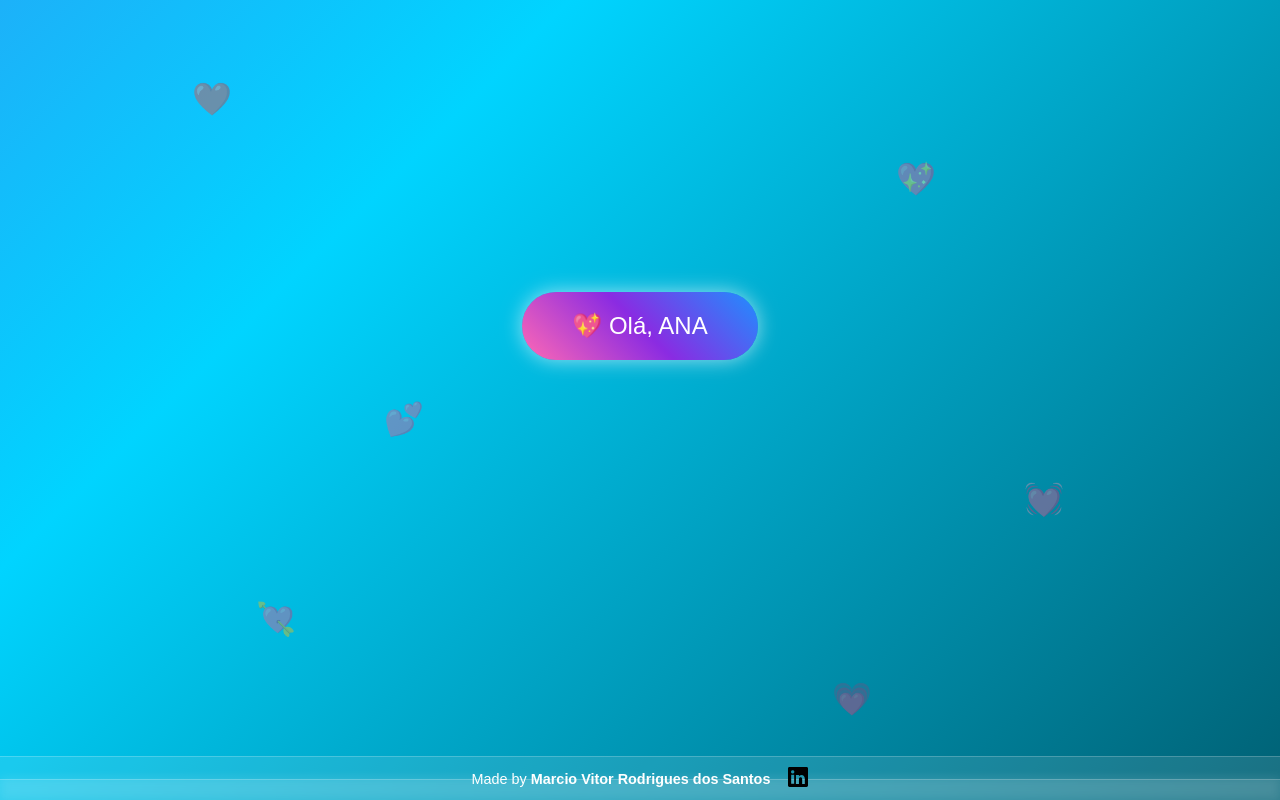
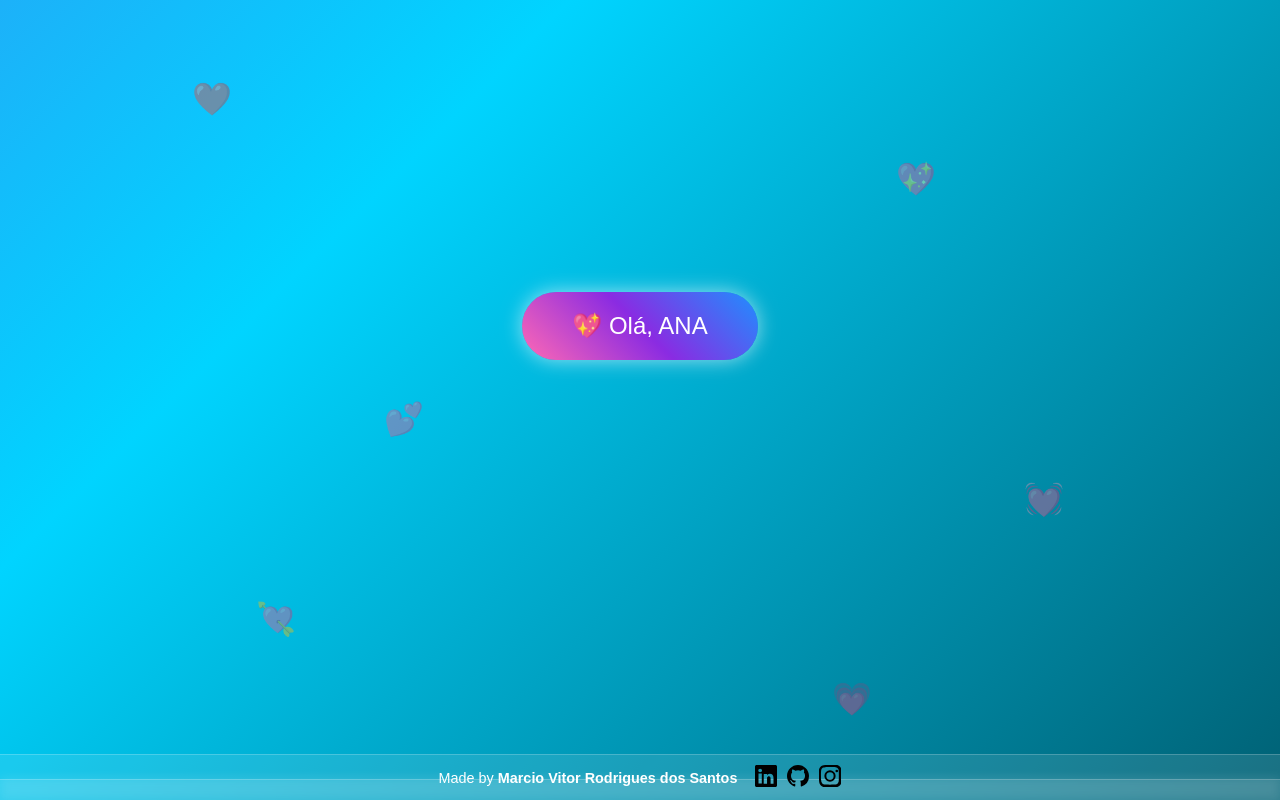
Before and after one commit to marciovitordev/Surprise, a plain HTML site: page index.html in a window 1280 px wide. Drawn offline with Linux system fonts and the light colour scheme.

Commit message:
Update index.html

```diff
--- a/index.html
+++ b/index.html
@@ -205,9 +205,9 @@
 <footer>
   <span>Made by <strong>Marcio Vitor Rodrigues dos Santos</strong></span>
   <span class="icons">
-    <a href="https://www.linkedin.com/in/seu-perfil" target="_blank" title="LinkedIn">
-      <!-- Ícone LinkedIn Preto -->
-      <svg xmlns="http://www.w3.org/2000/svg" width="20" height="20" fill="black" viewBox="0 0 16 16">
+    <!-- LinkedIn -->
+    <a href="https://www.linkedin.com/in/marcio-vitor/" target="_blank" title="LinkedIn" class="icon-linkedin">
+      <svg xmlns="http://www.w3.org/2000/svg" width="22" height="22" fill="black" viewBox="0 0 16 16">
         <path d="M0 1.146C0 .513.526 0 1.175 0h13.65C15.473 0 16 .513
         16 1.146v13.708c0 .633-.526 1.146-1.175
         1.146H1.175C.527 16 0 15.487 0
@@ -221,8 +221,47 @@
         1.253-.882.883 0 1.237.666 1.237 1.642v3.859h2.126z"/>
       </svg>
     </a>
+
+    <!-- GitHub -->
+    <a href="https://github.com/marciovitordev" target="_blank" title="GitHub" class="icon-github">
+      <svg xmlns="http://www.w3.org/2000/svg" width="22" height="22" fill="black" viewBox="0 0 16 16">
+        <path d="M8 0C3.58 0 0 3.58 0 8c0 3.54
+        2.29 6.53 5.47 7.59.4.07.55-.17.55-.38
+        0-.19-.01-.82-.01-1.49-2.01.37-2.53-.49-2.69-.94-.09-.23-.48-.94-.82-1.13-.28-.15-.68-.52-.01-.53.63-.01
+        1.08.58 1.23.82.72 1.21 1.87.87
+        2.33.66.07-.52.28-.87.51-1.07-1.78-.2-3.64-.89-3.64-3.95
+        0-.87.31-1.59.82-2.15-.08-.2-.36-1.01.08-2.12
+        0 0 .67-.21 2.2.82a7.65 7.65 0 0 1 4 0c1.53-1.04
+        2.2-.82 2.2-.82.44 1.11.16 1.92.08 2.12.51.56.82
+        1.27.82 2.15 0 3.07-1.87 3.75-3.65 3.95.29.25.54.73.54
+        1.48 0 1.07-.01 1.93-.01 2.19 0 .21.15.46.55.38A8.013
+        8.013 0 0 0 16 8c0-4.42-3.58-8-8-8z"/>
+      </svg>
+    </a>
+
+    <!-- Instagram -->
+    <a href="https://instagram.com/marcio1.br" target="_blank" title="Instagram" class="icon-instagram">
+      <svg xmlns="http://www.w3.org/2000/svg" width="22" height="22" fill="black" viewBox="0 0 16 16">
+        <path d="M8 0C5.741 0 5.332.01 4.488.048c-.844.04-1.422.174-1.927.372a3.927 3.927
+        0 0 0-1.437.937 3.927 3.927 0 0 0-.937
+        1.437c-.198.505-.332 1.083-.372 1.927C.01 5.332
+        0 5.741 0 8s.01 2.668.048 3.512c.04.844.174 1.422.372
+        1.927.21.54.492.986.937 1.437.451.445.897.727
+        1.437.937.505.198 1.083.332 1.927.372.844.038 1.253.048
+        3.512.048s2.668-.01 3.512-.048c.844-.04 1.422-.174
+        1.927-.372a3.927 3.927 0 0 0 1.437-.937 3.927 3.927
+        0 0 0 .937-1.437c.198-.505.332-1.083.372-1.927.038-.844.048-1.253.048-3.512s-.01-2.668-.048-3.512c-.04-.844-.174-1.422-.372-1.927a3.927
+        3.927 0 0 0-.937-1.437 3.927 3.927 0 0 0-1.437-.937c-.505-.198-1.083-.332-1.927-.372C10.668.01
+        10.259 0 8 0zM8 1.438c2.21 0 2.474.008 3.349.048.72.033 1.112.155
+        1.37.258.344.134.59.296.848.554.258.258.42.504.554.848.103.258.225.65.258
+        1.37.04.875.048 1.139.048 3.349s-.008 2.474-.048 3.349c-.033.72-.155
+        1.112-.258 1.37a2.49 2.49 0 0 1-.554.848c-.258.258-.504.42-.848.554-.258.103-.65.225-1.37.258-.875.04-1.139.048-3.349.048s-2.474-.008-3.349-.048c-.72-.033-1.112-.155-1.37-.258a2.49 2.49 0 0 1-.848-.554 2.49 2.49 0 0 1-.554-.848c-.103-.258-.225-.65-.258-1.37C1.446 10.474 1.438 10.21 1.438 8s.008-2.474.048-3.349c.033-.72.155-1.112.258-1.37a2.49 2.49 0 0 1 .554-.848c.258-.258.504-.42.848-.554.258-.103.65-.225 1.37-.258C5.526 1.446 5.79 1.438 8 1.438zM8 3.906A4.094 4.094 0 1 0 8 12.094 4.094 4.094 0 0 0 8 3.906zm0 6.75a2.656 2.656 0 1 1 0-5.312 2.656 2.656 0 0 1 0 5.312zm4.922-7.219a.96.96 0 1 0 0 1.922.96.96 0 0 0 0-1.922z"/>
+      </svg>
+    </a>
+
   </span>
 </footer>
 
+
 </body>
 </html>
```
